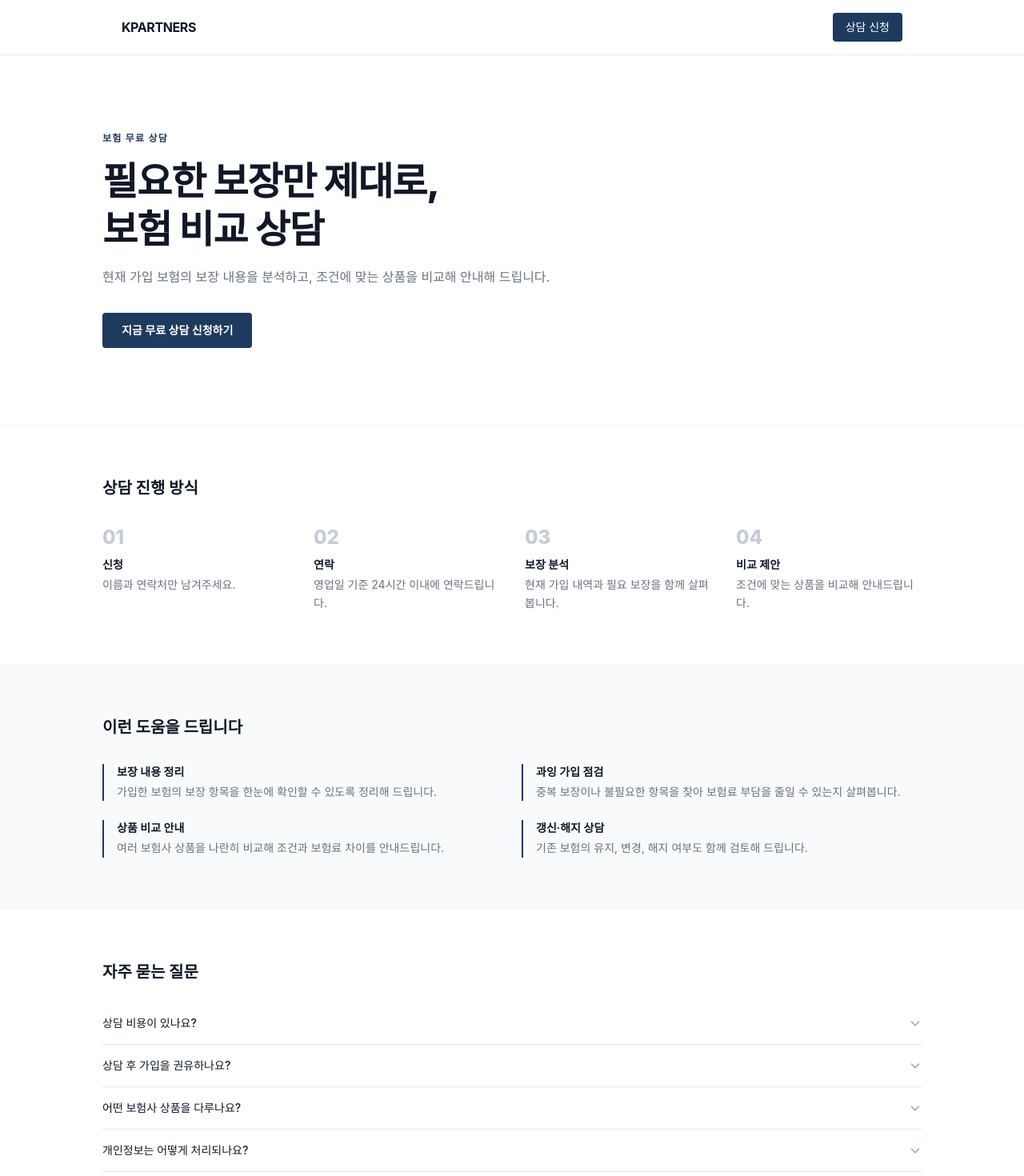
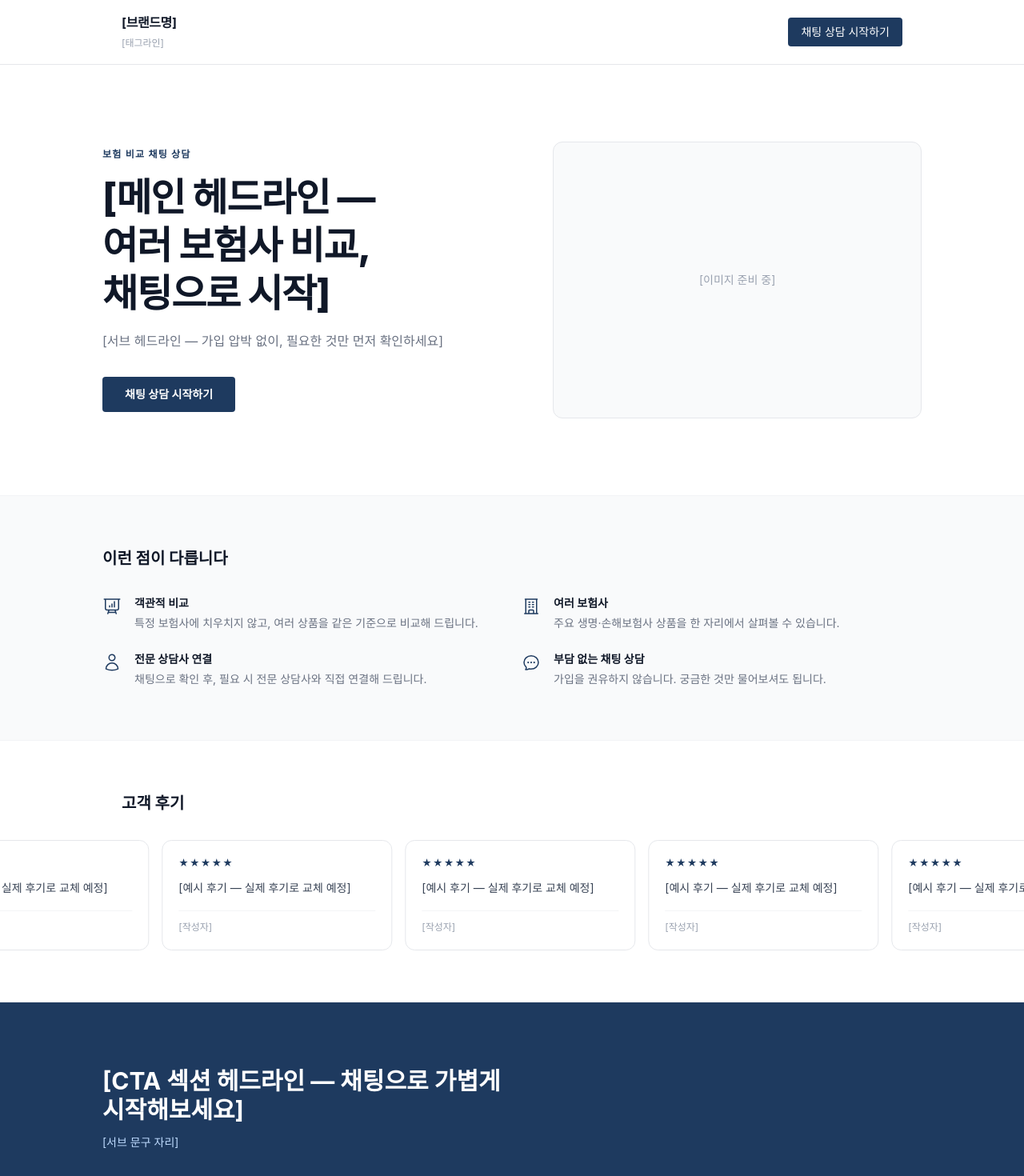
Before and after one commit to yoorphl-source/raphael-insurance, a Next.js app: page / in a window 1280 px wide. Shown: the top 1470 px of the page at 80% size. Built offline with nearby package versions, Linux system fonts and the light colour scheme; a web font is replaced by a local one.

Commit message:
restructure: 2-page layout (/ and /chat)
- Main page: hero, strengths, CSS-only review marquee, CTA banner, footer
- /chat: placeholder page
- Marquee: CSS animation, pauses on hover, respects prefers-reduced-motion
- All brand copy left as placeholder for legal review

```diff
--- a/app/globals.css
+++ b/app/globals.css
@@ -9,3 +9,22 @@ body {
   color: #111827;
   background: #ffffff;
 }
+
+@keyframes marquee {
+  from { transform: translateX(0); }
+  to   { transform: translateX(-50%); }
+}
+
+.marquee-track {
+  animation: marquee 36s linear infinite;
+}
+
+.marquee-track:hover {
+  animation-play-state: paused;
+}
+
+@media (prefers-reduced-motion: reduce) {
+  .marquee-track {
+    animation: none;
+  }
+}
--- a/app/layout.tsx
+++ b/app/layout.tsx
@@ -2,9 +2,8 @@ import type { Metadata } from "next";
 import "./globals.css";
 
 export const metadata: Metadata = {
-  title: "KPARTNERS | 보험 무료 상담",
-  description:
-    "현재 가입 보험의 보장 내용을 분석하고, 조건에 맞는 상품을 비교해 안내해 드립니다.",
+  title: "[브랜드명] | 보험 비교 채팅 상담",
+  description: "[메타 설명 — 준법 검토 후 교체 예정]",
 };
 
 export default function RootLayout({
--- a/app/page.tsx
+++ b/app/page.tsx
@@ -1,169 +1,185 @@
-import ConsultForm from './components/ConsultForm';
-import { FAQItem } from './components/FAQItem';
+import Link from 'next/link';
 
-const STEPS = [
+// ── 강점 데이터 ──────────────────────────────────────────────
+const STRENGTHS = [
   {
-    num: '01',
-    title: '신청',
-    desc: '이름과 연락처만 남겨주세요.',
+    title: '객관적 비교',
+    desc: '특정 보험사에 치우치지 않고, 여러 상품을 같은 기준으로 비교해 드립니다.',
+    icon: (
+      <svg className="h-6 w-6" fill="none" viewBox="0 0 24 24" stroke="currentColor" strokeWidth={1.5}>
+        <path strokeLinecap="round" strokeLinejoin="round" d="M3.75 3v11.25A2.25 2.25 0 006 16.5h2.25M3.75 3h-1.5m1.5 0h16.5m0 0h1.5m-1.5 0v11.25A2.25 2.25 0 0118 16.5h-2.25m-7.5 0h7.5m-7.5 0l-1 3m8.5-3l1 3m0 0l.5 1.5m-.5-1.5h-9.5m0 0l-.5 1.5M9 11.25v1.5M12 9v3.75m3-6.75v6.75" />
+      </svg>
+    ),
   },
   {
-    num: '02',
-    title: '연락',
-    desc: '영업일 기준 24시간 이내에 연락드립니다.',
+    title: '여러 보험사',
+    desc: '주요 생명·손해보험사 상품을 한 자리에서 살펴볼 수 있습니다.',
+    icon: (
+      <svg className="h-6 w-6" fill="none" viewBox="0 0 24 24" stroke="currentColor" strokeWidth={1.5}>
+        <path strokeLinecap="round" strokeLinejoin="round" d="M3.75 21h16.5M4.5 3h15M5.25 3v18m13.5-18v18M9 6.75h1.5m-1.5 3h1.5m-1.5 3h1.5m3-6H15m-1.5 3H15m-1.5 3H15M9 21v-3.375c0-.621.504-1.125 1.125-1.125h3.75c.621 0 1.125.504 1.125 1.125V21" />
+      </svg>
+    ),
   },
   {
-    num: '03',
-    title: '보장 분석',
-    desc: '현재 가입 내역과 필요 보장을 함께 살펴봅니다.',
+    title: '전문 상담사 연결',
+    desc: '채팅으로 확인 후, 필요 시 전문 상담사와 직접 연결해 드립니다.',
+    icon: (
+      <svg className="h-6 w-6" fill="none" viewBox="0 0 24 24" stroke="currentColor" strokeWidth={1.5}>
+        <path strokeLinecap="round" strokeLinejoin="round" d="M15.75 6a3.75 3.75 0 11-7.5 0 3.75 3.75 0 017.5 0zM4.501 20.118a7.5 7.5 0 0114.998 0A17.933 17.933 0 0112 21.75c-2.676 0-5.216-.584-7.499-1.632z" />
+      </svg>
+    ),
   },
   {
-    num: '04',
-    title: '비교 제안',
-    desc: '조건에 맞는 상품을 비교해 안내드립니다.',
+    title: '부담 없는 채팅 상담',
+    desc: '가입을 권유하지 않습니다. 궁금한 것만 물어보셔도 됩니다.',
+    icon: (
+      <svg className="h-6 w-6" fill="none" viewBox="0 0 24 24" stroke="currentColor" strokeWidth={1.5}>
+        <path strokeLinecap="round" strokeLinejoin="round" d="M8.625 12a.375.375 0 11-.75 0 .375.375 0 01.75 0zm0 0H8.25m4.125 0a.375.375 0 11-.75 0 .375.375 0 01.75 0zm0 0H12m4.125 0a.375.375 0 11-.75 0 .375.375 0 01.75 0zm0 0h-.375M21 12c0 4.556-4.03 8.25-9 8.25a9.764 9.764 0 01-2.555-.337A5.972 5.972 0 015.41 20.97a5.969 5.969 0 01-.474-.065 4.48 4.48 0 00.978-2.025c.09-.457-.133-.901-.467-1.226C3.93 16.178 3 14.189 3 12c0-4.556 4.03-8.25 9-8.25s9 3.694 9 8.25z" />
+      </svg>
+    ),
   },
 ];
 
-const SERVICES = [
-  {
-    title: '보장 내용 정리',
-    desc: '가입한 보험의 보장 항목을 한눈에 확인할 수 있도록 정리해 드립니다.',
-  },
-  {
-    title: '과잉 가입 점검',
-    desc: '중복 보장이나 불필요한 항목을 찾아 보험료 부담을 줄일 수 있는지 살펴봅니다.',
-  },
-  {
-    title: '상품 비교 안내',
-    desc: '여러 보험사 상품을 나란히 비교해 조건과 보험료 차이를 안내드립니다.',
-  },
-  {
-    title: '갱신·해지 상담',
-    desc: '기존 보험의 유지, 변경, 해지 여부도 함께 검토해 드립니다.',
-  },
+// ── 리뷰 데이터 ──────────────────────────────────────────────
+const REVIEWS = [
+  { text: '[예시 후기 — 실제 후기로 교체 예정]', author: '[작성자]' },
+  { text: '[예시 후기 — 실제 후기로 교체 예정]', author: '[작성자]' },
+  { text: '[예시 후기 — 실제 후기로 교체 예정]', author: '[작성자]' },
+  { text: '[예시 후기 — 실제 후기로 교체 예정]', author: '[작성자]' },
+  { text: '[예시 후기 — 실제 후기로 교체 예정]', author: '[작성자]' },
+  { text: '[예시 후기 — 실제 후기로 교체 예정]', author: '[작성자]' },
 ];
 
-const FAQS = [
-  {
-    q: '상담 비용이 있나요?',
-    a: '없습니다. 상담부터 비교 안내까지 전 과정이 무료입니다.',
-  },
-  {
-    q: '상담 후 가입을 권유하나요?',
-    a: '가입 여부는 고객님이 결정하십니다. 분석 결과만 확인하고 끝내셔도 됩니다.',
-  },
-  {
-    q: '어떤 보험사 상품을 다루나요?',
-    a: '특정 보험사에 얽매이지 않고 여러 생명·손해보험사 상품을 비교해, 고객님께 꼭 맞는 보장을 제안해 드립니다. 취급 보험사 목록은 상담 시 자세히 안내해 드립니다.',
-  },
-  {
-    q: '개인정보는 어떻게 처리되나요?',
-    a: '수집한 개인정보는 상담 목적으로만 사용되며, 제3자에게 제공되지 않습니다. 상담 완료 후에는 관계 법령에 따라 처리됩니다.',
-  },
-  {
-    q: '상담은 어떻게 진행되나요?',
-    a: '[대면 / 비대면 상담 방식 안내]',
-  },
-];
-
+// ── 페이지 ───────────────────────────────────────────────────
 export default function Home() {
   return (
     <>
       {/* ── Nav ── */}
       <header className="sticky top-0 z-50 border-b border-gray-200 bg-white">
         <div className="mx-auto flex max-w-5xl items-center justify-between px-6 py-4">
-          <div className="flex items-center gap-3">
-            <span className="text-base font-bold tracking-tight text-gray-900">KPARTNERS</span>
+          <div>
+            <span className="block text-base font-bold tracking-tight text-gray-900">
+              [브랜드명]
+            </span>
+            <span className="text-xs text-gray-400">[태그라인]</span>
           </div>
-          <a
-            href="#consult-form"
+          <Link
+            href="/chat"
             className="rounded bg-[#1e3a5f] px-4 py-2 text-sm font-medium text-white transition hover:bg-[#162d4a]"
           >
-            상담 신청
-          </a>
+            채팅 상담 시작하기
+          </Link>
         </div>
       </header>
 
       {/* ── Hero ── */}
       <section className="border-b border-gray-100 bg-white px-6 py-16 sm:py-24">
-        <div className="mx-auto max-w-5xl">
+        <div className="mx-auto flex max-w-5xl flex-col gap-10 lg:flex-row lg:items-center lg:gap-16">
+          {/* 텍스트 */}
+          <div className="flex-1">
             <p className="mb-4 text-xs font-semibold uppercase tracking-widest text-[#1e3a5f]">
-            보험 무료 상담
+              보험 비교 채팅 상담
             </p>
-          <h1 className="max-w-2xl text-3xl font-extrabold leading-tight tracking-tight text-gray-900 break-keep sm:text-4xl md:text-5xl">
-            필요한 보장만 제대로,<br />보험 비교 상담
+            <h1 className="max-w-lg text-3xl font-extrabold leading-tight tracking-tight text-gray-900 break-keep sm:text-4xl md:text-5xl">
+              [메인 헤드라인 —<br />여러 보험사 비교,<br />채팅으로 시작]
             </h1>
-          <p className="mt-4 max-w-xl text-base leading-relaxed text-gray-500 break-keep">
-            현재 가입 보험의 보장 내용을 분석하고, 조건에 맞는 상품을 비교해 안내해 드립니다.
+            <p className="mt-4 max-w-md text-base leading-relaxed text-gray-500 break-keep">
+              [서브 헤드라인 — 가입 압박 없이, 필요한 것만 먼저 확인하세요]
             </p>
             <div className="mt-8">
-            <a
-              href="#consult-form"
-              className="inline-block rounded bg-[#1e3a5f] px-6 py-3 text-sm font-semibold text-white transition hover:bg-[#162d4a]"
+              <Link
+                href="/chat"
+                className="inline-block rounded bg-[#1e3a5f] px-7 py-3 text-sm font-semibold text-white transition hover:bg-[#162d4a]"
               >
-              지금 무료 상담 신청하기
-            </a>
+                채팅 상담 시작하기
+              </Link>
+            </div>
+          </div>
+
+          {/* 이미지 자리 */}
+          <div className="w-full lg:w-[45%]">
+            <div className="flex aspect-[4/3] w-full items-center justify-center rounded-xl border border-gray-200 bg-gray-50">
+              <p className="text-sm text-gray-400">[이미지 준비 중]</p>
+            </div>
           </div>
         </div>
       </section>
 
-      {/* ── Process ── */}
-      <section className="border-b border-gray-100 bg-white px-6 py-12 sm:py-16">
+      {/* ── 강점 ── */}
+      <section className="border-b border-gray-100 bg-gray-50 px-6 py-12 sm:py-16">
         <div className="mx-auto max-w-5xl">
-          <h2 className="mb-8 text-xl font-bold text-gray-900">상담 진행 방식</h2>
-          <div className="grid grid-cols-2 gap-x-8 gap-y-8 sm:grid-cols-4">
-            {STEPS.map((step) => (
-              <div key={step.num}>
-                <span className="block text-2xl font-extrabold text-[#1e3a5f] opacity-25">
-                  {step.num}
-                </span>
-                <p className="mt-2 text-sm font-semibold text-gray-900">{step.title}</p>
-                <p className="mt-1 text-sm leading-relaxed text-gray-500">{step.desc}</p>
+          <h2 className="mb-8 text-xl font-bold text-gray-900">이런 점이 다릅니다</h2>
+          <div className="grid grid-cols-1 gap-6 sm:grid-cols-2">
+            {STRENGTHS.map((s) => (
+              <div key={s.title} className="flex gap-4">
+                <div className="mt-0.5 shrink-0 text-[#1e3a5f]">{s.icon}</div>
+                <div>
+                  <p className="text-sm font-semibold text-gray-900">{s.title}</p>
+                  <p className="mt-1 text-sm leading-relaxed text-gray-500">{s.desc}</p>
+                </div>
               </div>
             ))}
           </div>
         </div>
       </section>
 
-      {/* ── Services ── */}
-      <section className="border-b border-gray-100 bg-gray-50 px-6 py-12 sm:py-16">
-        <div className="mx-auto max-w-5xl">
-          <h2 className="mb-8 text-xl font-bold text-gray-900">이런 도움을 드립니다</h2>
-          <div className="grid grid-cols-1 gap-6 sm:grid-cols-2">
-            {SERVICES.map((s) => (
-              <div key={s.title} className="border-l-2 border-[#1e3a5f] pl-4">
-                <p className="text-sm font-semibold text-gray-900">{s.title}</p>
-                <p className="mt-1 text-sm leading-relaxed text-gray-500">{s.desc}</p>
+      {/* ── 고객 리뷰 (마퀴) ── */}
+      <section className="border-b border-gray-100 bg-white py-12 sm:py-16">
+        <div className="mx-auto mb-8 max-w-5xl px-6">
+          <h2 className="text-xl font-bold text-gray-900">고객 후기</h2>
+        </div>
+
+        <div className="overflow-hidden">
+          <div
+            className="marquee-track flex gap-4"
+            aria-label="고객 후기 슬라이드"
+          >
+            {[...REVIEWS, ...REVIEWS].map((r, i) => (
+              <div
+                key={i}
+                aria-hidden={i >= REVIEWS.length}
+                className="w-72 shrink-0 rounded-xl border border-gray-200 bg-white p-5"
+              >
+                <p className="text-xs tracking-widest text-[#1e3a5f]">★★★★★</p>
+                <p className="mt-3 text-sm leading-relaxed text-gray-700">{r.text}</p>
+                <p className="mt-4 border-t border-gray-100 pt-3 text-xs text-gray-400">
+                  {r.author}
+                </p>
               </div>
             ))}
           </div>
         </div>
       </section>
 
-      {/* ── FAQ ── */}
-      <section className="border-b border-gray-100 bg-white px-6 py-12 sm:py-16">
+      {/* ── CTA 배너 ── */}
+      <section className="bg-[#1e3a5f] px-6 py-16 sm:py-20">
         <div className="mx-auto max-w-5xl">
-          <h2 className="mb-2 text-xl font-bold text-gray-900">자주 묻는 질문</h2>
-          <div className="mt-6">
-            {FAQS.map((faq) => (
-              <FAQItem key={faq.q} q={faq.q} a={faq.a} />
-            ))}
+          <h2 className="max-w-lg text-2xl font-bold text-white break-keep sm:text-3xl">
+            [CTA 섹션 헤드라인 — 채팅으로 가볍게 시작해보세요]
+          </h2>
+          <p className="mt-3 max-w-md text-sm leading-relaxed text-blue-200 break-keep">
+            [서브 문구 자리]
+          </p>
+          <div className="mt-8">
+            <Link
+              href="/chat"
+              className="inline-block rounded bg-white px-7 py-3 text-sm font-semibold text-[#1e3a5f] transition hover:bg-gray-100"
+            >
+              채팅 상담 시작하기
+            </Link>
           </div>
         </div>
       </section>
 
-      {/* ── Form ── */}
-      <ConsultForm />
-
-      {/* ── Footer ── */}
+      {/* ── 푸터 ── */}
       <footer className="bg-gray-900 px-6 py-10 text-sm text-gray-400">
         <div className="mx-auto max-w-5xl space-y-2">
-          <p className="font-semibold text-white">KPARTNERS</p>
+          <p className="font-semibold text-white">[브랜드명]</p>
           <p>[법인 상호 · 사업자등록번호 · 등록 정보]</p>
           <p>광고 심의필 [심의필 번호]</p>
           <p>연락처 [전화번호] · [이메일]</p>
           <div className="mt-4 border-t border-gray-700 pt-4">
-            <a href="#" className="hover:text-white underline underline-offset-2">
+            <a href="#" className="underline underline-offset-2 hover:text-white">
               개인정보처리방침
             </a>
           </div>
```
Also changed, not shown: app/chat/page.tsx (added, +7 -0 lines). Lines whose indentation alone changed are shown as unchanged.
